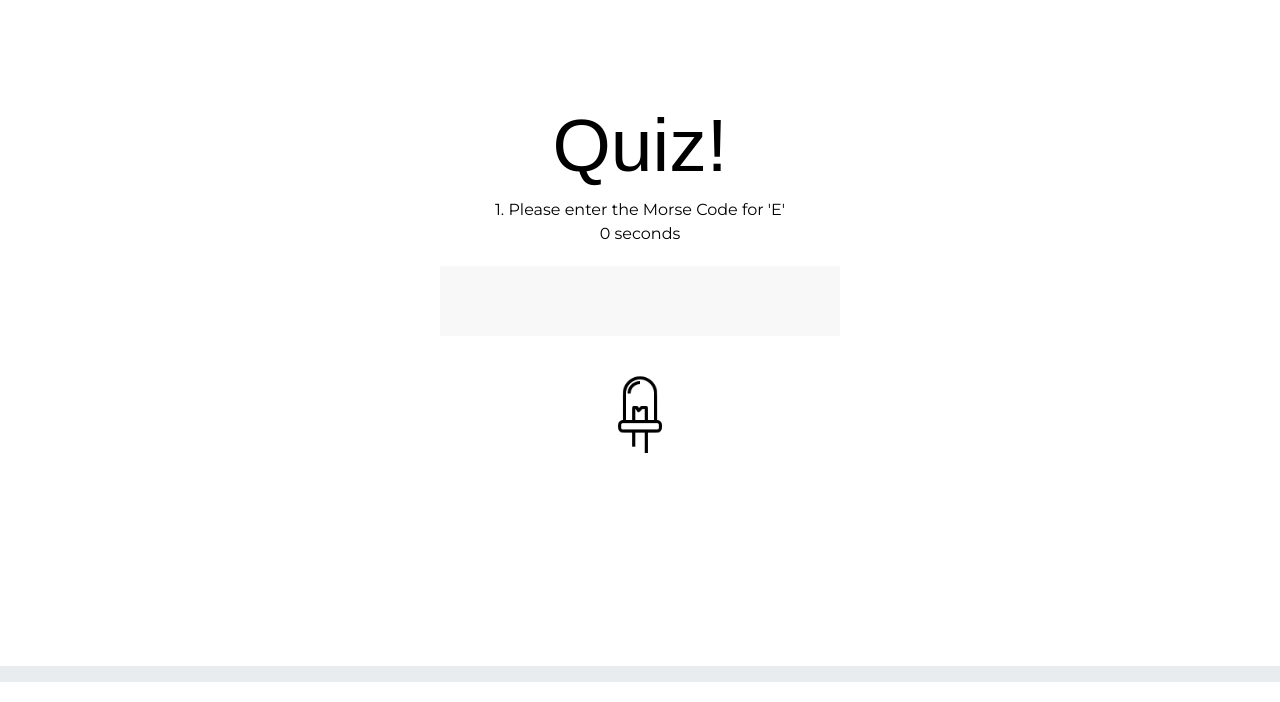
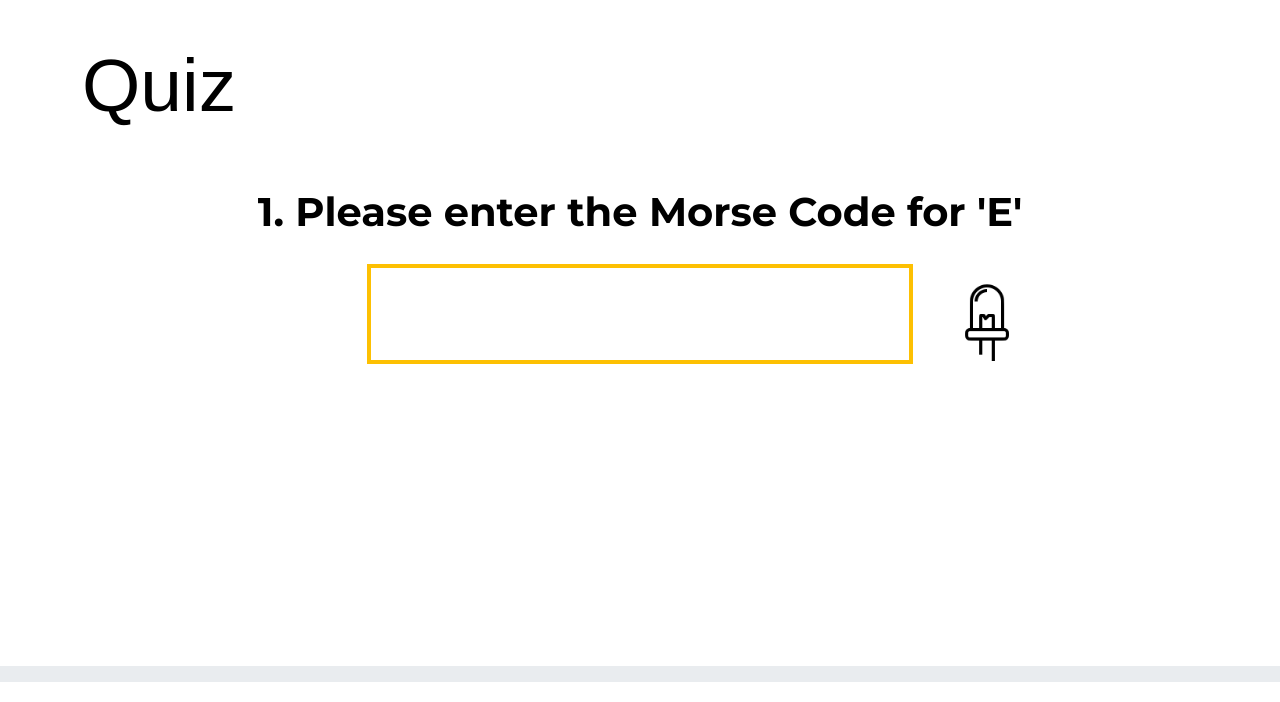
Before and after one commit to yuminglin0326/MorseCodeTutorial, a Flask app: page /quiz/1 in a window 1280 px wide. Shown: the part 98-800 px from the top of the page. Run offline with Flask 3, Linux system fonts and the light colour scheme; some libraries are stand-ins or nearby versions; some web fonts are replaced.

Commit message:
graphic design for eng-to-morse quiz question page

```diff
--- a/server.py
+++ b/server.py
@@ -152,7 +152,7 @@ quizzes = {
     "5": {
         "id": 5,
         "type": "flashlight_to_eng",
-        "question": "Watch the flashlight and enter the corresponding English letter",
+        "question": "Watch the flashlight and enter the corresponding letter",
         "answer_morse": "--",
         "answer_letter": "m",
         "morse_audio": "/static/audio/m-audio.mp3",
@@ -166,7 +166,7 @@ quizzes = {
     "6": {
         "id": 6,
         "type": "flashlight_to_eng",
-        "question": "Watch the flashlight and enter the corresponding English letter",
+        "question": "Watch the flashlight and enter the corresponding letter",
         "answer_morse": ".-.",
         "answer_letter": "r",
         "morse_audio": "/static/audio/r-audio.mp3",
@@ -180,7 +180,7 @@ quizzes = {
     "7": {
         "id": 7,
         "type": "flashlight_to_eng",
-        "question": "Watch the flashlight and enter the corresponding English letter",
+        "question": "Watch the flashlight and enter the corresponding word",
         "answer_morse": "... --- ...",
         "answer_letter": "sos",
         "morse_audio": "/static/audio/sos-audio.mp3",
--- a/static/main.css
+++ b/static/main.css
@@ -105,10 +105,21 @@ a.nav-link {
 }
 
 .btn-light {
-  border: 1px solid var(--light-gray);
-  color: var(--light-gray);
+  border: 2px solid var(--accent);
+  color: black;
+  font-weight: bold;
   height: 38px;
   background-color: transparent;
+}
+
+.btn-light:hover {
+  background-color: var(--accent);
+}
+
+h2 {
+  text-align: center;
+  font-weight: bold;
+  font-size: 40px;
 }
 
 /* home page */
@@ -138,11 +149,11 @@ h1 {
 
 /* quiz pages styling */
 .quiz-container {
-  display: flex;
+  /* display: flex;
   justify-content: center;
   align-items: center;
-  flex-direction: column;
-  margin: 30px 0px;
+  flex-direction: column; */
+  text-align: center;
 }
 
 #quiz-mid-container {
@@ -166,15 +177,23 @@ h1 {
 }
 
 .input-morse-code {
-  width: 400px;
-  height: 70px;
+  width: 100%;
+  height: 100px;
   margin: 20px 0px;
   margin-left: auto;
   margin-right: auto;
-  background-color: #f8f8f8;
+  background-color: transparent;
   text-align: center;
-  font-size: 50px;
+  font-size: 100px;
+  font-weight: bold;
+  line-height: 65px;
   vertical-align: middle;
+  border: 4px solid var(--accent);
+  overflow: hidden;
+}
+
+.top-margin {
+  margin-top: 20px;
 }
 
 .error {
@@ -253,6 +272,8 @@ img.hint {
 
 .flashlight-container {
   position: relative;
+  text-align: left;
+  padding-top: 20px;
 }
 
 .extra-margin {
@@ -307,16 +328,11 @@ img.hint {
 
 .page-header {
   padding-top: 30px;
-}
-
-h2 {
-  text-align: center;
-  font-weight: bold;
-  font-size: 50px;
+  padding-bottom: 50px;
 }
 
 #congrats {
-  /* text-align: center; */
+  /* padding-top: 50px; */
 }
 
 .review-detail-button {
@@ -325,6 +341,10 @@ h2 {
 
 button.letter {
   margin: 10px;
+}
+
+.left-btn {
+  margin-right: 20px;
 }
 
 input {
--- a/static/quiz.js
+++ b/static/quiz.js
@@ -13,7 +13,7 @@ $(document).ready(function() {
         $('#duration-display').show();
         // display the instruction on entering space
         if (quiz["answer_letter"].length > 1) {
-            let instruction = $("<div class='instruction'>").html("Press Tab to enter space between letters");
+            let instruction = $("<div class='subtitle text-center'>").html("Press Tab to enter space between letters");
             $('.question').after(instruction);
         }
 
@@ -25,7 +25,8 @@ $(document).ready(function() {
         let flashlightContainer = $("<div class='flashlight-container'>");
         let flashlight = $("<img class='flashlight' src='/static/image/led off.png' alt='led light off'>")
         flashlightContainer.append(flashlight);
-        $('#quiz-mid-container').after(flashlightContainer);
+        // $('#quiz-mid-container').after(flashlightContainer);
+        $('.flashlight-col').append(flashlightContainer);
         // console.log("english to morse");
     } else if (quizType === "flashlight_to_eng") {
         // display input box as input
@@ -130,7 +131,7 @@ $(document).ready(function() {
                         error.html("try enter the morse code again!")
                         if (!isError) {
                             isError = true;
-                            $('.input-morse-code').after(error);
+                            $('.quiz-bottom-container').append(error);
                         }
                     }
                     clearInterval(intervalId);
--- a/templates/finish_learn.html
+++ b/templates/finish_learn.html
@@ -12,7 +12,7 @@
         <h1 class="page-header">Tutorial</h1>
         <h2 id="congrats">Congratulations!</h2>
         <p>You've finished learning all letters!</p>
-        <button id="learn-quiz-button" class="btn btn-primary">Quiz</button>
+        <button id="learn-quiz-button" class="btn btn-primary left-btn">Quiz</button>
         <button id="learn-review-button" class="btn btn-primary accent-button-unfilled">Review</button>
         <div class="review-detail-button"></div>
     </div>
--- a/templates/quiz.html
+++ b/templates/quiz.html
@@ -8,21 +8,29 @@
         let quiz = {{quiz|tojson}}
     </script>
 
+    <div class="container">
+        <h1 class="page-header">Quiz</h1>
         <div class="quiz-container">
-        <h1>Quiz!</h1>
-        <div class="question">{{quiz.id}}. {{quiz.question}}</div>
-        <div id="duration-display" class="hide">0 seconds</div>
+            <h2 class="question">{{quiz.id}}. {{quiz.question}}</h2>
+            <!-- <div id="duration-display" class="hide">0 seconds</div> -->
+            <div class="row">
+                <div class="col-md-3"></div>
+                <div class="col-md-6">
                     <div id="quiz-mid-container"></div>
-
+                </div>
+                <div class="col-md-3 flashlight-col"></div>
+            </div>
+            <div class="quiz-bottom-container">
                 <div id="answer-feedback-container"></div>
                 <div id="button-container">
                     <button id="submitAnswer" class="btn btn-primary hide">Submit</button>
-            <div id="wrong-answer-buttons">
-                <button id="hint-button" class="btn btn-primary hide">Hint</button>
+                    <div id="wrong-answer-buttons" class="top-margin">
+                        <button id="hint-button" class="btn btn-primary hide left-btn ">Hint</button>
                         <button id="correct-answer-button" class="btn btn-secondary hide">Correct Answer</button>
                     </div>
                 </div>
+            </div>
+        </div>
+    </div>
 
-
-    </div>
 {% endblock %}
```
Also changed, not shown: templates/quiz_home.html (+12 -4 lines). Lines whose indentation alone changed are shown as unchanged.
